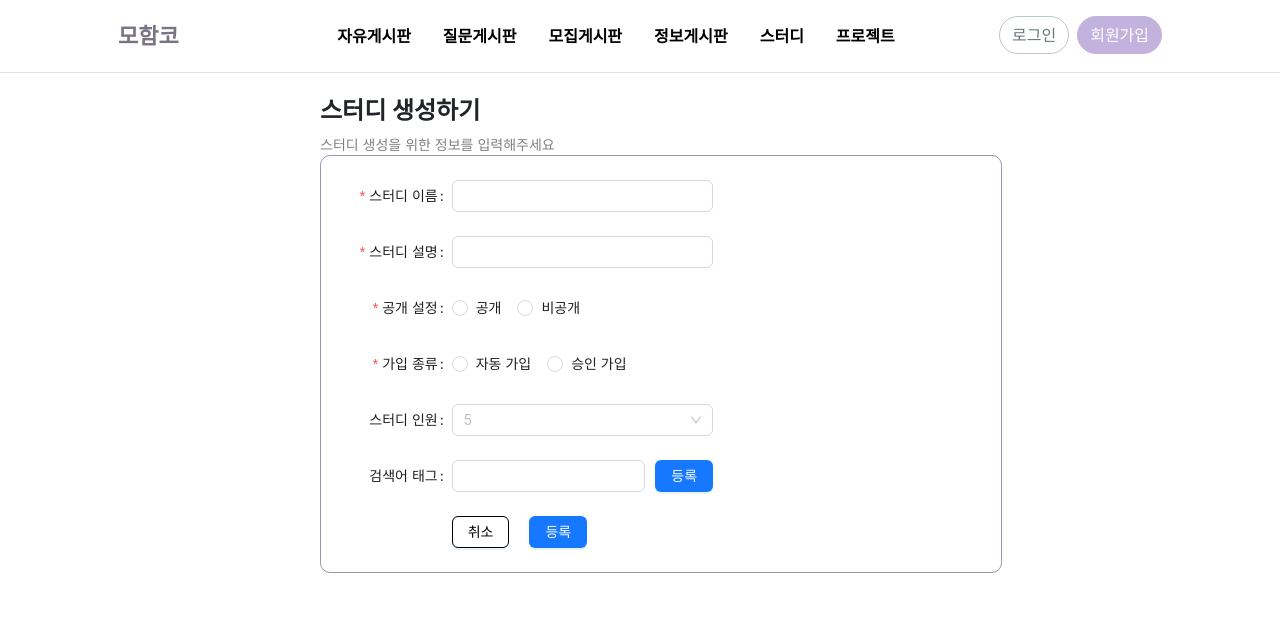
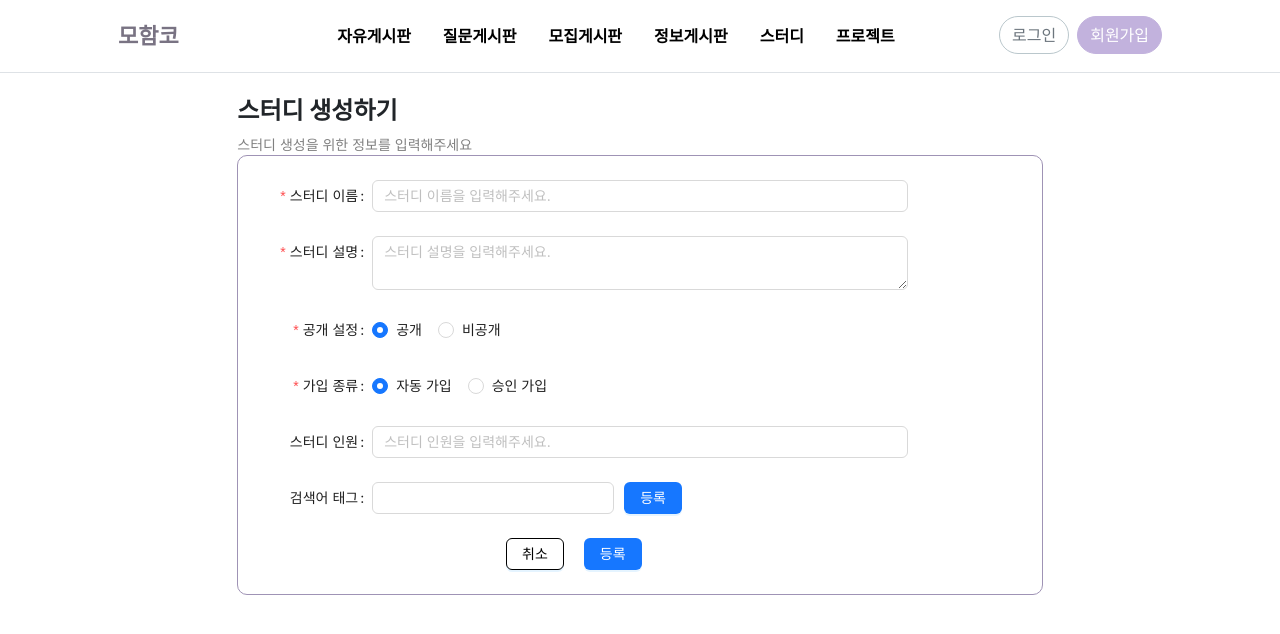
Before and after one commit to DeveloperCommunity2023/developer-community-front-api, a React (Create React App) app in the folder mohamco/: page /study/create in a window 1280 px wide. Shown: the top 634 px of the page. Built offline with nearby package versions, Linux system fonts and the light colour scheme.

Commit message:
Feat: 메인, 스터디, 스터디 생성 수정

```diff
--- a/mohamco/src/Pages/Board.tsx
+++ b/mohamco/src/Pages/Board.tsx
@@ -1,5 +1,5 @@
 import React, { useEffect, useState } from "react";
-import { useParams } from "react-router-dom";
+import { useNavigate, useParams } from "react-router-dom";
 import Navbar from "../components/NavBar";
 import { Button, Input, Select, Table } from "antd";
 import type { ColumnsType } from "antd/es/table";
@@ -13,6 +13,8 @@ export function Board() {
   let date = new Date(2023, 11, 12);
 
   const { boardSeq } = useParams();
+
+  const navigate = useNavigate();
 
   useEffect(() => {
     init();
@@ -101,7 +103,9 @@ export function Board() {
             justifyContent: "right",
           }}
         >
-          <Button type="primary">글쓰기</Button>
+          <Button type="primary" onClick={() => {
+            navigate("/board/write"); // 게시판 글쓰기 페이지로 이동
+          }}>글쓰기</Button>
         </div>
 
         <div
--- a/mohamco/src/Pages/Main.tsx
+++ b/mohamco/src/Pages/Main.tsx
@@ -33,11 +33,11 @@ export function Main() {
 
       <div
         className="col-md-8 mx-auto max-w-10x1 px-4 flex justify-content-center"
-        style={{ maxWidth: "45%", minWidth: "300px" }}
       >
-        <Row>
+        <Row gutter={16}>
           {dataList.map((x, idx) => (
-            <Col span={12} key={idx}>
+            // <div>
+            <Col span={12} key={idx} style={{marginBottom:'30px'}}>
               <div
                 style={{
                   padding: "12px",
@@ -103,6 +103,7 @@ export function Main() {
                 )}
               />
             </Col>
+            // </div>
           ))}
         </Row>
       </div>
--- a/mohamco/src/Pages/Study.tsx
+++ b/mohamco/src/Pages/Study.tsx
@@ -34,11 +34,7 @@ export function Study() {
   return (
     <>
       <NavBar></NavBar>
-      <div
-        style={{
-          padding: "10px",
-        }}
-      >
+      <div className="col-md-8 mx-auto max-w-10x1 px-4 flex justify-content-center">
         <h4>
           <strong>스터디 모임</strong>
         </h4>
@@ -47,23 +43,44 @@ export function Study() {
             display: "flex",
           }}
         >
-          <Select defaultValue={"최신순"} value={"최신순"} placeholder="최신순">
-            <Select.Option value="최신순">최신순</Select.Option>
-          </Select>
+          <Select
+            defaultValue={"latest"}
+            style={{ width: 120 }}
+            options={[
+              { value: "latest", label: "최신순" },
+              { value: "deadline", label: "기간임박순" },
+              { value: "name", label: "이름순" },
+            ]}
+          ></Select>
 
-          <div style={{ display: "flex", position: "absolute", right: 100 }}>
-            <Select defaultValue={"전체"} value={"전체"} placeholder="전체">
-              <Select.Option value="전체">전체</Select.Option>
-            </Select>
-            <Input />
-            <Button type="primary">검색</Button>
-          </div>
+          <div style={{ display: "flex", position: "absolute", right: "20%" }}>
+            <Select
+              defaultValue={"all"}
+              style={{ width: 80 }}
+              options={[
+                { value: "all", label: "전체" },
+                { value: "studyName", label: "이름" },
+                { value: "tag", label: "태그" },
+              ]}
+            ></Select>
+            <Input style={{ marginLeft: "10px" }} />
+            <Button
+              type="primary"
+              style={{
+                borderTopLeftRadius: 0,
+                borderBottomLeftRadius: 0,
+                marginLeft: "-5px",
+                backgroundColor: "#797383",
+              }}
+            >
+              검색
+            </Button>
           </div>
         </div>
         <Row>
           {data &&
             data.map((x, idx) => (
-            <Col span={6} key={idx}>
+              <Col span={8} key={idx}>
                 <div
                   style={{
                     display: "flex",
@@ -101,11 +118,19 @@ export function Study() {
         </Row>
 
         <div
-        style={{ display: "flex", justifyContent: "center", marginBottom: 10 }}
+          style={{
+            display: "flex",
+            justifyContent: "center",
+            marginBottom: 10,
+          }}
         >
           <Pagination defaultCurrent={1} />
           <Button
-          style={{ position: "absolute", right: 50 }}
+            style={{
+              position: "absolute",
+              right: "20%",
+              backgroundColor: "#797383",
+            }}
             type="primary"
             onClick={() => {
               navigate("/study/create"); // 스터디 생성하기 페이지로 이동
@@ -114,6 +139,7 @@ export function Study() {
             생성하기
           </Button>
         </div>
+      </div>
     </>
   );
 }
--- a/mohamco/src/Pages/StudyCreate.tsx
+++ b/mohamco/src/Pages/StudyCreate.tsx
@@ -1,10 +1,17 @@
 import { useState } from "react";
 import NavBar from "../components/NavBar";
-import { Button, Form, Input, Radio, Select } from "antd";
+import { Button, Form, Input, Radio, RadioChangeEvent, Select } from "antd";
 import { studyCreate } from "../Modules/study.service";
+import { useNavigate } from "react-router-dom";
+import TextArea from "antd/es/input/TextArea";
 
 export function StudyCreate() {
   const [form] = Form.useForm();
+  const { TextArea } = Input;
+  const [openValue, setOpenValue] = useState(1);
+  const [regValue, setRegValue] = useState(1);
+
+  const navigate = useNavigate();
 
   const onFinish = (values: any) => {
     studyCreate(values) //axios 등록 요청
@@ -20,31 +27,33 @@ export function StudyCreate() {
     console.log("Failed:", errorInfo);
   };
 
+  const onChange = (e: RadioChangeEvent) => {
+    // radio
+    console.log("radio checked", e.target.value);
+    setOpenValue(e.target.value);
+  };
+
   return (
     <>
       <NavBar />
 
-      <div>
-        <div style={{ paddingLeft: "25%" }}>
+      <div className="col-md-8 mx-auto max-w-10x1 px-4 flex justify-content-center">
         <h4>
           <strong>스터디 생성하기</strong>
         </h4>
         <div style={{ color: "gray", fontSize: "14px" }}>
           스터디 생성을 위한 정보를 입력해주세요
         </div>
-        </div>
 
-        <div
+        {/* <div
           style={{
             display: "flex",
-            paddingLeft: "25%",
             width: "auto",
           }}
-        >
+        > */}
         <div
           style={{
             border: "1px solid",
-              paddingRight: "30%",
             borderColor: "#9F93B5",
             borderRadius: "10px",
           }}
@@ -52,9 +61,9 @@ export function StudyCreate() {
           <br />
           <Form
             name="myForm"
-              labelCol={{ span: 8 }}
+            labelCol={{ span: 4 }}
             wrapperCol={{ span: 16 }}
-              style={{ maxWidth: 600 }}
+            // style={{ maxWidth: 600 }}
             onFinish={onFinish}
             form={form}
           >
@@ -65,7 +74,7 @@ export function StudyCreate() {
                 { required: true, message: "스터디 이름을 입력해주세요!" },
               ]}
             >
-                <Input />
+              <Input placeholder="스터디 이름을 입력해주세요." />
             </Form.Item>
 
             <Form.Item
@@ -75,16 +84,20 @@ export function StudyCreate() {
                 { required: true, message: "스터디 설명을 입력해주세요!" },
               ]}
             >
-                <Input />
+              <TextArea rows={2} placeholder="스터디 설명을 입력해주세요." />
             </Form.Item>
             <Form.Item
               label="공개 설정"
               name="openYn"
               rules={[{ required: true }]}
             >
-                <Radio.Group>
-                  <Radio value="0"> 공개 </Radio>
-                  <Radio value="1"> 비공개 </Radio>
+              <Radio.Group
+                onChange={onChange}
+                defaultValue={openValue}
+                value={openValue}
+              >
+                <Radio value={1}> 공개 </Radio>
+                <Radio value={0}> 비공개 </Radio>
               </Radio.Group>
             </Form.Item>
 
@@ -93,9 +106,13 @@ export function StudyCreate() {
               name="registerType"
               rules={[{ required: true }]}
             >
-                <Radio.Group>
-                  <Radio value="0"> 자동 가입 </Radio>
-                  <Radio value="1"> 승인 가입 </Radio>
+              <Radio.Group
+                onChange={onChange}
+                defaultValue={regValue}
+                value={regValue}
+              >
+                <Radio value={1}> 자동 가입 </Radio>
+                <Radio value={0}> 승인 가입 </Radio>
               </Radio.Group>
             </Form.Item>
 
@@ -104,9 +121,7 @@ export function StudyCreate() {
               name="studyCount"
               // rules={[{ required: true }]}
             >
-                <Select value={5} placeholder="5">
-                  <Select.Option value="5">5</Select.Option>
-                </Select>
+              <Input placeholder="스터디 인원을 입력해주세요."></Input>
             </Form.Item>
 
             <Form.Item label="검색어 태그" name="tag">
@@ -126,6 +141,9 @@ export function StudyCreate() {
                   border: "1px solid",
                   marginRight: "20px",
                 }}
+                onClick={() => {
+                  navigate("/study"); // 스터디 생성하기 페이지로 이동
+                }}
               >
                 취소
               </Button>
@@ -137,7 +155,7 @@ export function StudyCreate() {
           </Form>
         </div>
       </div>
-      </div>
+      {/* </div> */}
     </>
   );
 }
```
Lines whose indentation alone changed are shown as unchanged.
